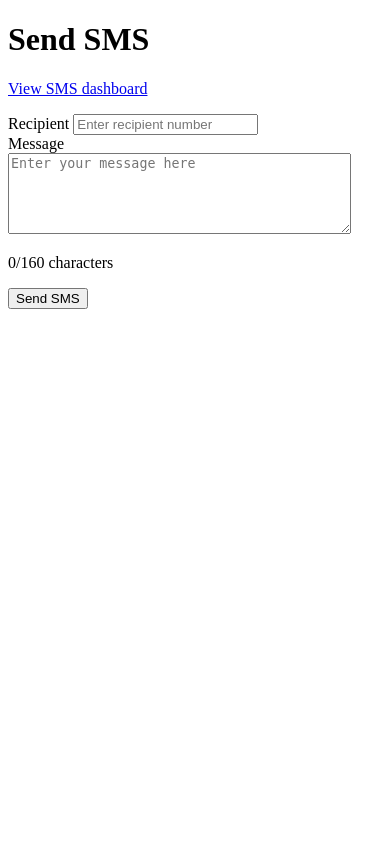
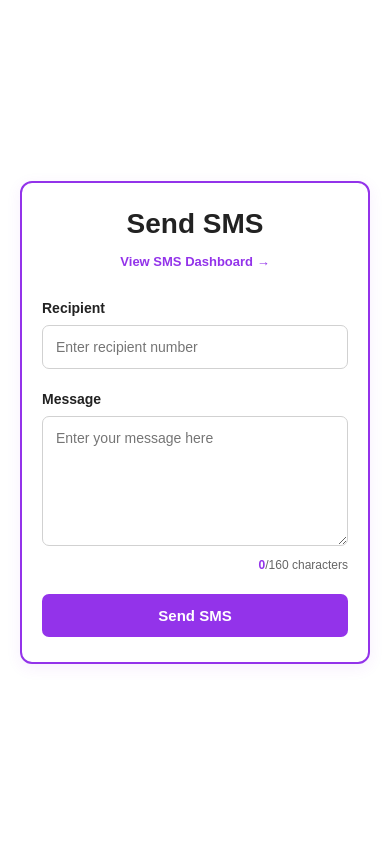
Before and after one commit to scalimbo/Django-Application-for-Sending-SMS, a Django app: page /sms/send/ in a window 390 px wide. Run offline with Django 5.2, Linux system fonts and the light colour scheme.

Commit message:
Add styling to dashboard and send_sms pages

```diff
--- /dev/null
+++ b/shop/static/shop/send_sms.css
@@ -0,0 +1,139 @@
+* {
+  box-sizing: border-box;
+}
+
+body {
+  margin: 0;
+  min-height: 100vh;
+  padding: 30px 20px;
+  display: flex;
+  justify-content: center;
+  align-items: center;
+  font-family: Arial, sans-serif;
+  background: #ffffff;
+  color: #222222;
+}
+
+.sms-card {
+  width: 100%;
+  max-width: 480px;
+  padding: 35px;
+  background: #ffffff;
+  border: 2px solid #9333ea;
+  border-radius: 12px;
+  box-shadow: 0 4px 15px rgba(147, 51, 234, 0.08);
+}
+
+h1 {
+  margin: 0 0 12px;
+  text-align: center;
+  color: #222222;
+  font-size: 28px;
+}
+
+.dashboard-link {
+  text-align: center;
+  margin-bottom: 30px;
+}
+
+.dashboard-link a {
+  color: #9333ea;
+  font-size: 13px;
+  font-weight: 600;
+  text-decoration: none;
+}
+
+.dashboard-link a:hover {
+  text-decoration: underline;
+}
+
+.form-group {
+  margin-bottom: 22px;
+}
+
+label {
+  display: block;
+  margin-bottom: 9px;
+  font-weight: bold;
+  color: #222222;
+  font-size: 14px;
+}
+
+input,
+textarea {
+  width: 100%;
+  padding: 13px;
+  border: 1px solid #d1d1d1;
+  border-radius: 7px;
+  font-family: Arial, sans-serif;
+  font-size: 14px;
+  color: #222222;
+  background: #ffffff;
+  outline: none;
+}
+
+textarea {
+  min-height: 130px;
+  resize: vertical;
+}
+
+input:focus,
+textarea:focus {
+  border-color: #9333ea;
+  box-shadow: 0 0 0 2px rgba(147, 51, 234, 0.1);
+}
+
+.character-counter {
+  text-align: right;
+  color: #666666;
+  font-size: 12px;
+  margin-top: 8px;
+}
+
+#character-count {
+  color: #9333ea;
+  font-weight: bold;
+}
+
+button {
+  width: 100%;
+  padding: 13px;
+  border: none;
+  border-radius: 7px;
+  background: #9333ea;
+  color: #ffffff;
+  font-size: 15px;
+  font-weight: bold;
+  cursor: pointer;
+  transition: background 0.2s;
+}
+
+button:hover {
+  background: #7e22ce;
+}
+
+.errorlist {
+  color: #dc2626;
+  font-size: 13px;
+  padding-left: 18px;
+}
+
+.alert.success {
+  padding: 12px;
+  background: #f0fdf4;
+  color: #166534;
+  border-radius: 7px;
+}
+
+.alert.error {
+  padding: 12px;
+  background: #fef2f2;
+  color: #b91c1c;
+  border-radius: 7px;
+}
+
+@media (max-width: 500px) {
+  .sms-card {
+    padding: 25px 20px;
+  }
+}
--- a/shop/templates/shop/send_sms.html
+++ b/shop/templates/shop/send_sms.html
@@ -1,17 +1,22 @@
+{% load static %}
 <!doctype html>
 <html lang="en">
   <head>
     <meta charset="UTF-8" />
     <meta name="viewport" content="width=device-width, initial-scale=1.0" />
     <title>Send SMS</title>
+    <link rel="stylesheet" href="{% static 'shop/send_sms.css' %}" />
   </head>
   <body>
-    <main>
+    <main class="sms-card">
       <h1>Send SMS</h1>
-      <p><a href="{% url 'sms:dashboard' %}">View SMS dashboard</a></p>
+
+      <div class="dashboard-link">
+        <a href="{% url 'sms:dashboard' %}">View SMS Dashboard →</a>
+      </div>
 
       {% if messages %} {% for message in messages %}
-      <p {% if message.tags %} class="{{ message.tags }}" {% endif %}>
+      <p {% if message.tags %}class="alert {{ message.tags }}" {% endif %}>
         {{ message }}
       </p>
       {% endfor %} {% endif %}
@@ -19,27 +24,31 @@
       <form method="post">
         {% csrf_token %} {{ form.non_field_errors }}
 
-        <div>
+        <div class="form-group">
           <label for="{{ form.recipient.id_for_label }}">
             {{ form.recipient.label }}
           </label>
           {{ form.recipient }} {{ form.recipient.errors }}
         </div>
 
-        <div>
+        <div class="form-group">
           <label for="{{ form.message.id_for_label }}">
             {{ form.message.label }}
           </label>
           {{ form.message }} {{ form.message.errors }}
-          <p><span id="character-count">0</span>/160 characters</p>
+
+          <p class="character-counter">
+            <span id="character-count">0</span>/160 characters
+          </p>
         </div>
 
         <button type="submit">Send SMS</button>
       </form>
     </main>
+
     <script>
       const messageField = document.querySelector(
-        "#{{ form.message.id_for_label }}"
+        "#{{ form.message.id_for_label }}",
       );
       const characterCount = document.querySelector("#character-count");
 
--- a/shop/templates/shop/sms_dashboard.html
+++ b/shop/templates/shop/sms_dashboard.html
@@ -1,8 +1,10 @@
+{% load static %}
 <!doctype html>
 <html lang="en">
   <head>
     <meta charset="UTF-8" />
     <meta name="viewport" content="width=device-width, initial-scale=1.0" />
+    <link rel="stylesheet" href="{% static 'shop/dashboard.css' %}" />
     <title>SMS Dashboard</title>
   </head>
   <body>
@@ -63,7 +65,9 @@
             <tr>
               <td>{{ sms.recipient }}</td>
               <td>{{ sms.text }}</td>
-                  <td>{{ sms.error_message|default:"Provider rejected the message." }}</td>
+              <td>
+                {{ sms.error_message|default:"Provider rejected the message." }}
+              </td>
               <td>{{ sms.created_at|date:"M d, Y h:i A" }}</td>
             </tr>
             {% endfor %}
```
Also changed, not shown: shop/static/shop/dashboard.css (added, +94 -0 lines). Lines whose indentation alone changed are shown as unchanged.
